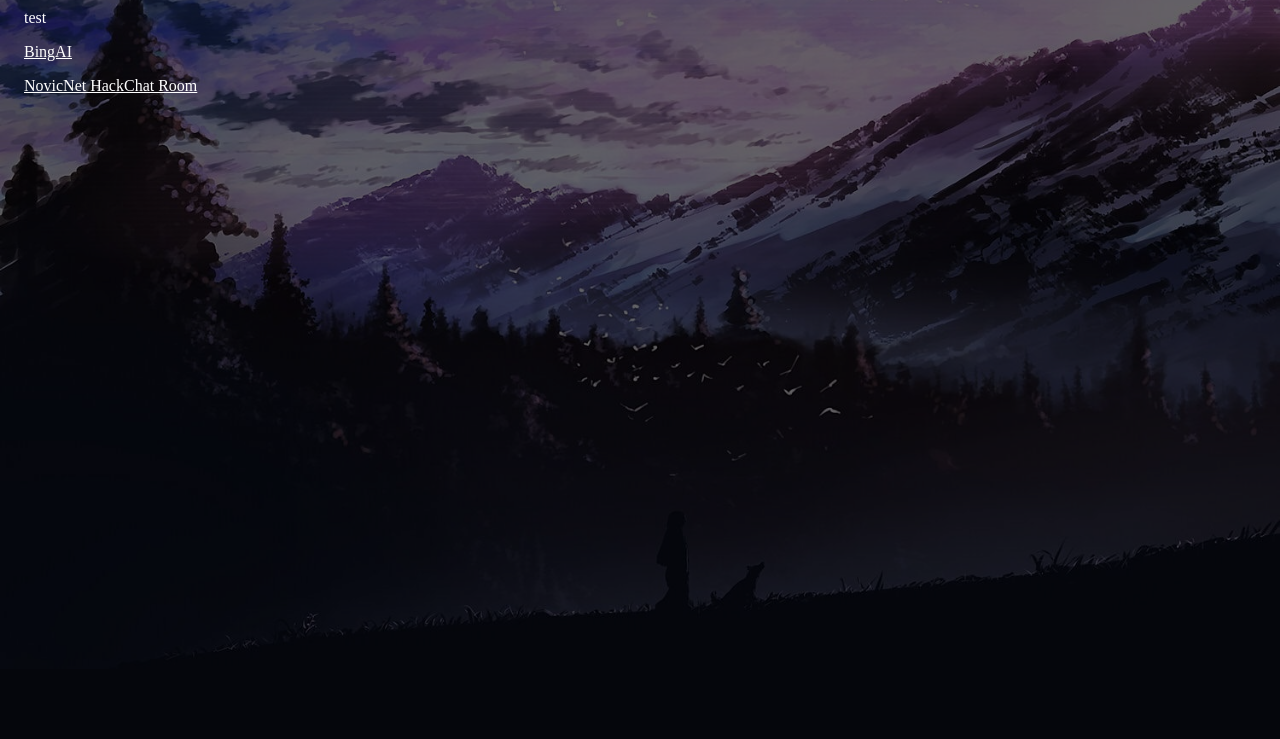
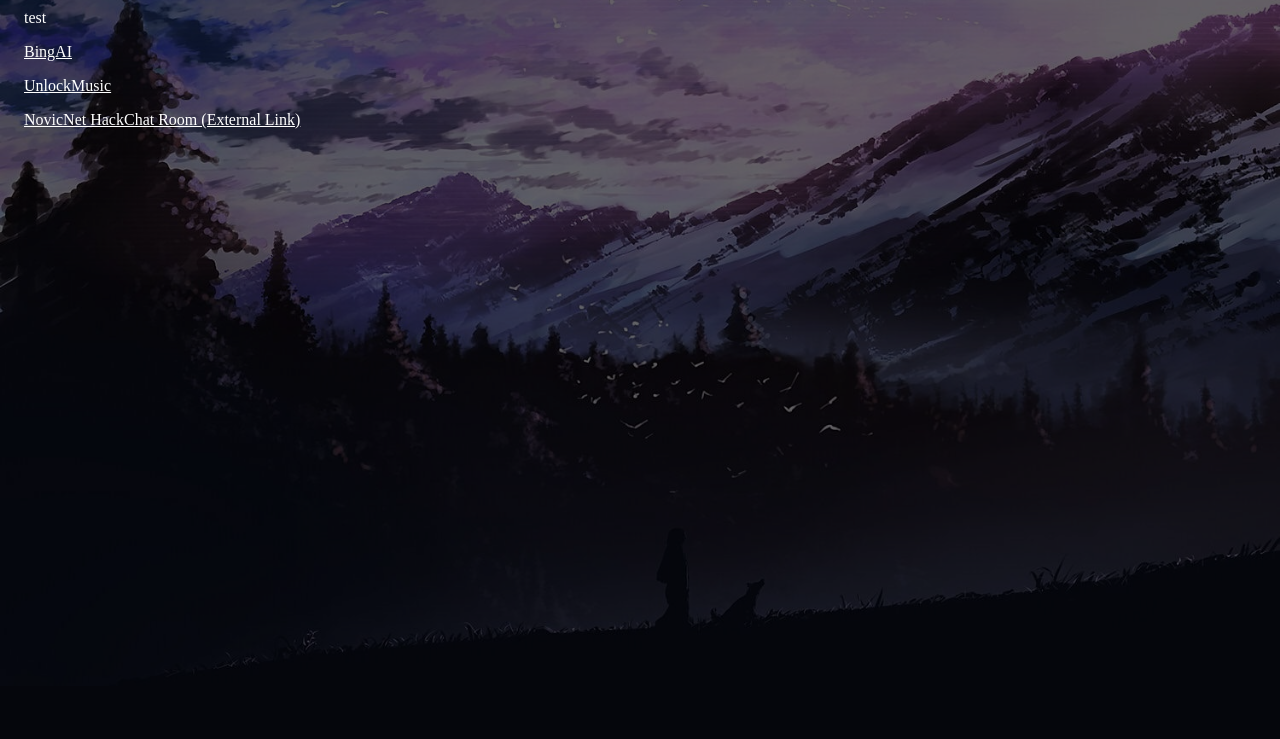
Before and after one commit to NOVIIC/Novic.cc, a Gatsby site: page /toys in a window 1280 px wide. Shown: the part 61-800 px from the top of the page. Built offline with nearby package versions, Linux system fonts and the light colour scheme; Gatsby itself is replaced by a stand-in of ours.

Commit message:
Unlockmusic Link

```diff
--- a/src/componments/layout.js
+++ b/src/componments/layout.js
@@ -9,6 +9,7 @@ const ListLink = props => (
 )
 
 const main = ({ children }) => (
+  <React.StrictMode>
     <div style={{ margin: `1.5rem auto`, padding: `0 1rem` }}>
       <header className={Styles.top}>
         <Link to="/" style={{ textShadow: `none`, backgroundImage: `none`, textDecoration:`none`,color:`white` }}>
@@ -21,5 +22,6 @@ const main = ({ children }) => (
       </header>
       { children }
     </div>
+    </React.StrictMode>
 )
 export default main
--- a/src/pages/toys.js
+++ b/src/pages/toys.js
@@ -7,7 +7,8 @@ const main = () => (
     <Layout>
       <p>test</p>
       <p><a target="_blank" rel="noreferrer" href='https://bing.novic.cc'>BingAI</a></p>
-      <p><a target="_blank" rel="noreferrer" href='https://hack.chat/?novicnet'>NovicNet HackChat Room</a></p>
+      <p><a target="_blank" rel="noreferrer" href='https://unlockmusic.novic.cc/'>UnlockMusic</a></p>
+      <p><a target="_blank" rel="noreferrer" href='https://hack.chat/?novicnet'>NovicNet HackChat Room (External Link)</a></p>
     </Layout>
   </div>
 )
```
Lines whose indentation alone changed are shown as unchanged.
